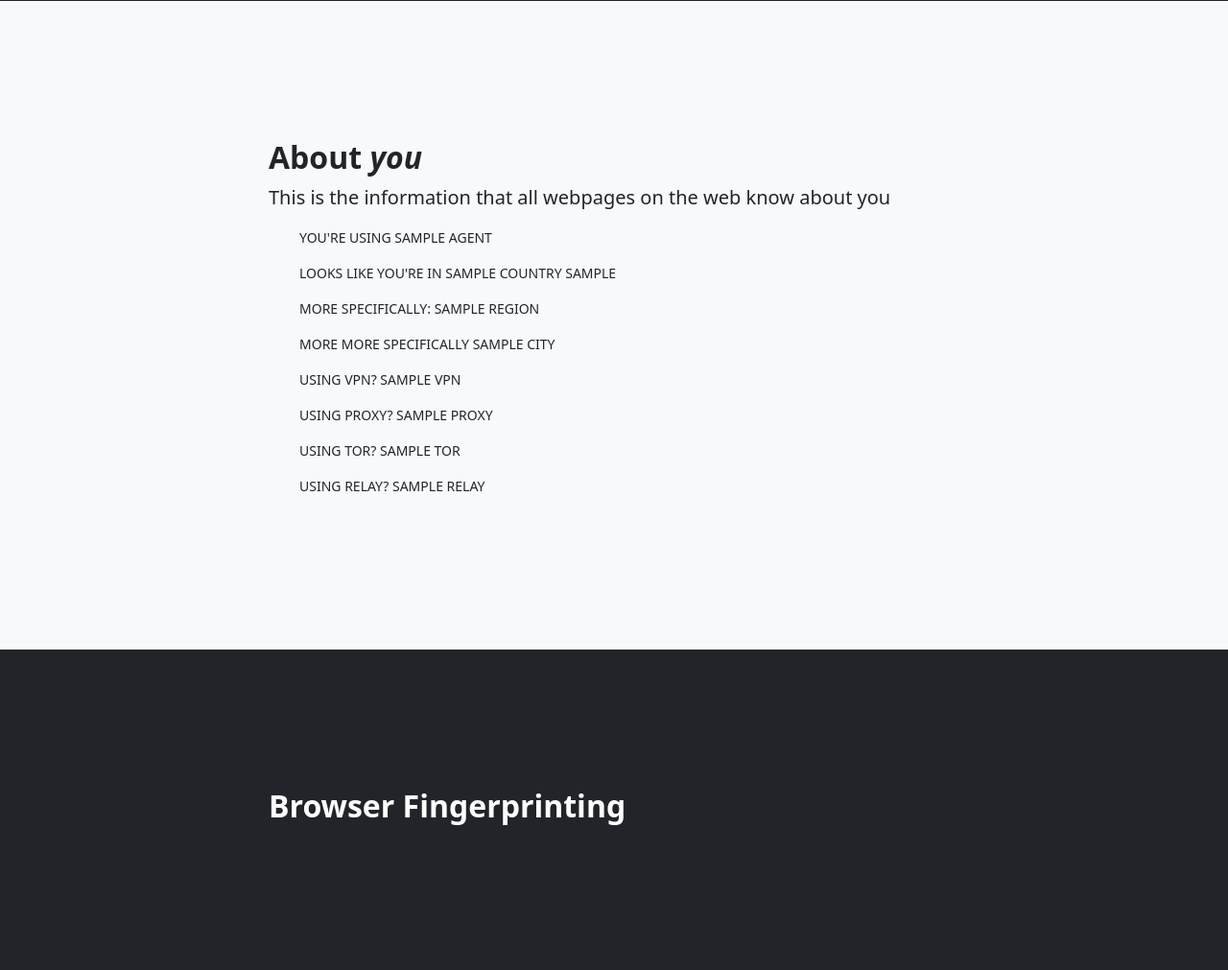
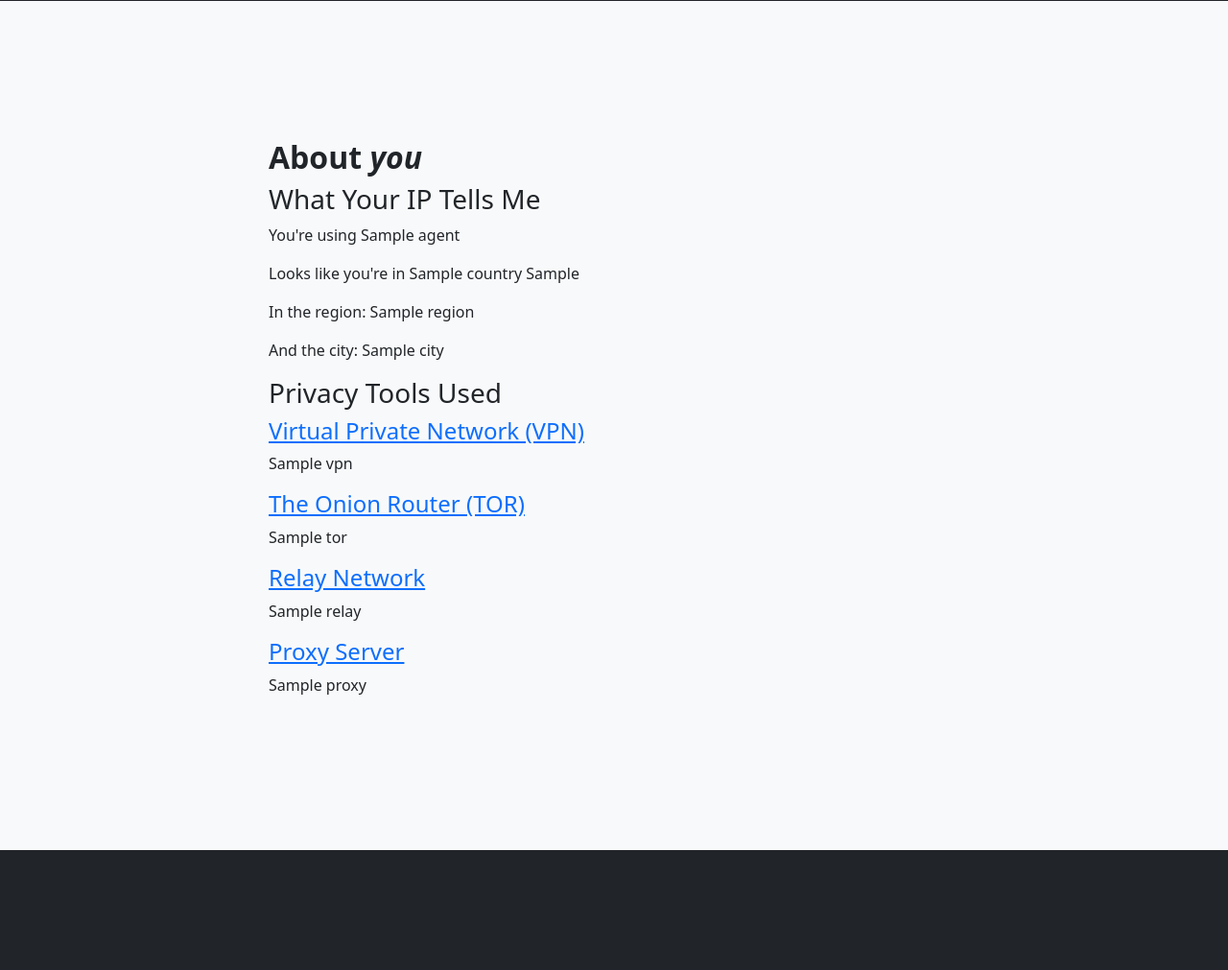
Before and after one commit to CPettifo/headers, a Flask app: template services/collector/templates/index.html in a window 1280 px wide. Shown: the part 559-1570 px from the top of the page at 96% size. Run offline with Flask 3, Linux system fonts and the light colour scheme; the template is opened without the code that fills it: most values are stand-ins (such as "Sample title", 1, 10 or a date in 2020).

Commit message:
change content served

```diff
--- a/services/collector/templates/index.html
+++ b/services/collector/templates/index.html
@@ -48,19 +48,27 @@
                 <div class="row gx-4 justify-content-center">
                     <div class="col-lg-8">
                         <h2 class="fw-bolder">About <em>you</em></h2>
-                        <p class="lead">This is the information that all webpages on the web know about you</p>
-                        <ul class="initialism">
-                            <p>You're using {{agent}}</p>
-                            <p>Looks like you're in {{country}} {{country_flag}}</p>
-                            <p>More specifically: {{region}}</p>
-                            <p>More more specifically {{city}}</p>
-                            <p>Using VPN? {{vpn}}</p>
-                            <p>Using proxy? {{proxy}}</p>
-                            <p>Using tor? {{tor}}</p>
-                            <p>Using relay? {{relay}}</p>
+                        <h3>What Your IP Tells Me</h3>
+
+                        <p>You're using {{agent}}</p>
+                        <p>Looks like you're in {{country}} {{country_flag}}</p>
+                        <p>In the region: {{region}}</p>
+                        <p>And the city: {{city}}</p>
+
                             <!--<p>The user headers were {{user_headers}}</p>-->
 
-                        </ul>
+                        <h3>Privacy Tools Used</h3>
+                        <h4><a href="https://en.wikipedia.org/wiki/Virtual_private_network">Virtual Private Network (VPN)</a></h4>
+                        <p>{{vpn}}</p>
+
+                        <h4><a href="https://en.wikipedia.org/wiki/Tor_(network)">The Onion Router (TOR)</a></h4>
+                        <p> {{tor}}</p>
+
+                        <h4><a href="https://en.wikipedia.org/wiki/Relay_network">Relay Network</a></h4>
+                        <p>{{relay}}</p>
+
+                        <h4><a href="https://en.wikipedia.org/wiki/Proxy_server">Proxy Server</a></h4>
+                        <p>{{proxy}}</p>
                     </div>
                 </div>
             </div>
```
